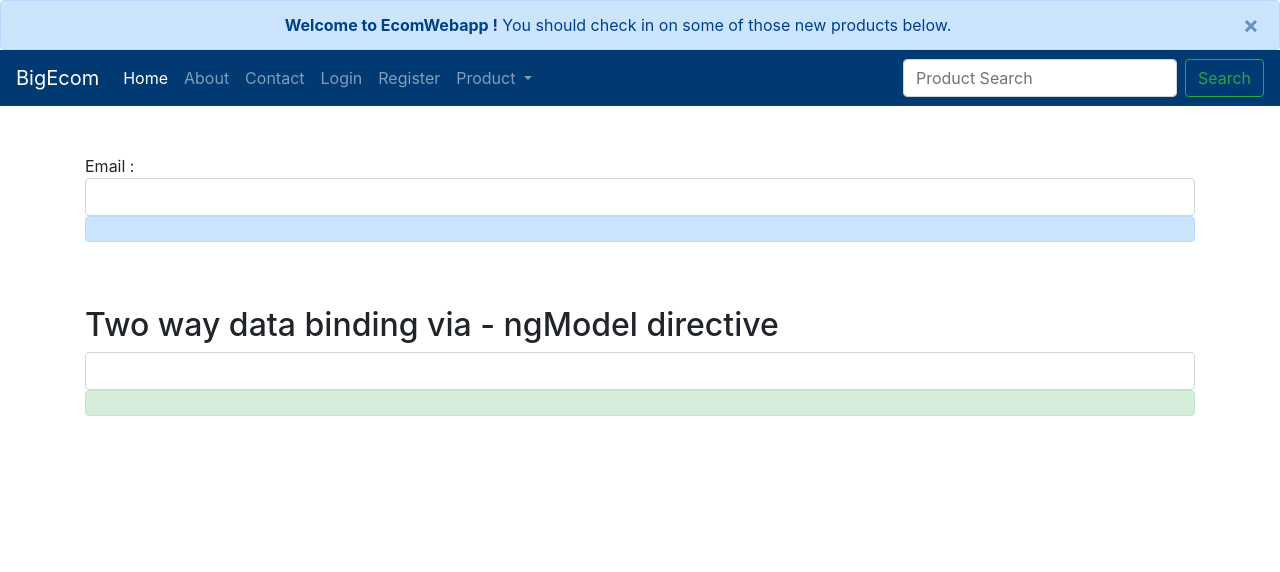
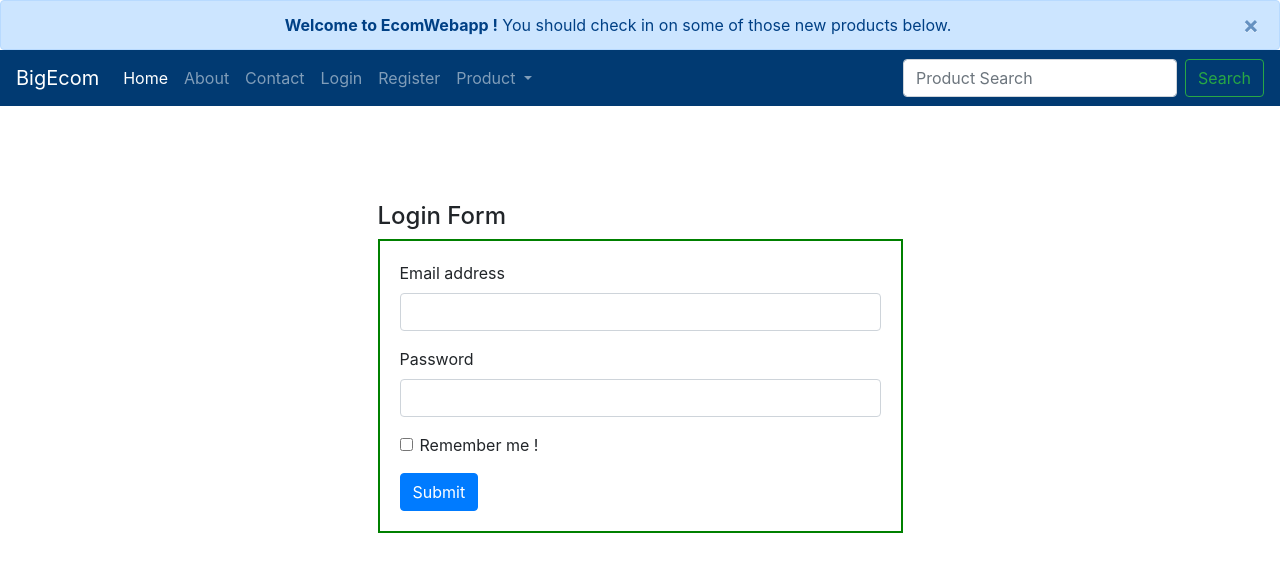
Before and after one commit to wahidKhan74/pase4-ecom-webapp-04-22-2022, an Angular app: page / in a window 1280 px wide. Shown: the top 572 px of the page. Built offline with nearby package versions, Linux system fonts and the light colour scheme.

Commit message:
added  template druiven form

```diff
--- a/src/app/app.component.html
+++ b/src/app/app.component.html
@@ -7,7 +7,8 @@
     <!-- <app-style></app-style> -->
     <!-- <app-class></app-class> -->
     <!-- <app-event></app-event> -->
-    <app-two></app-two>
+    <!-- <app-two></app-two> -->
+    <app-login></app-login>
 </div>
 
 <!-- <app-footer></app-footer> -->
--- a/src/app/auth/login/login.component.css
+++ b/src/app/auth/login/login.component.css
@@ -0,0 +1,9 @@
+.login-form{
+    border: 2px solid green;
+    padding: 20px;
+}
+.error {
+    color :red;
+    font-weight: bold;
+    font-style: italic;
+}
--- a/src/app/auth/login/login.component.html
+++ b/src/app/auth/login/login.component.html
@@ -1 +1,26 @@
-<p>login works!</p>
+<div class="container mt-5">
+    <div class="row">
+        <div class="col"></div>
+        <div class="col-6">
+            <h4>Login Form </h4>
+            <form class="login-form" #loginForm="ngForm">
+                <div class="form-group">
+                  <label for="email">Email address</label>
+                  <input type="email" class="form-control" id="email" name="email" autocomplete="off" [(ngModel)] ="login.email"
+                  required   aria-describedby="emailHelp"  appInputformator>
+                </div>
+                <div class="form-group">
+                  <label for="password">Password</label>
+                  <input type="password" class="form-control" name="password"  autocomplete="off"  [(ngModel)] ="login.password"
+                  required minlength="6" maxlength="12">
+                </div>
+                <div class="form-group form-check">
+                  <input type="checkbox" class="form-check-input" name="agree"  id="agree" required [(ngModel)] ="login.agree">
+                  <label class="form-check-label" for="agree">Remember me !</label>
+                </div>
+                <button type="submit" class="btn btn-primary" (click)="onSubmit(loginForm)">Submit</button>
+              </form>
+        </div>
+        <div class="col"></div>
+    </div>
+</div>
--- a/src/app/auth/login/login.component.ts
+++ b/src/app/auth/login/login.component.ts
@@ -7,9 +7,26 @@ import { Component, OnInit } from '@angular/core';
 })
 export class LoginComponent implements OnInit {
 
+  public login:Login = {
+    email: '',
+    password: '',
+    agree: false
+  }
+
   constructor() { }
 
   ngOnInit(): void {
   }
 
+  public onSubmit(form:any) {
+   //  console.log(form);
+    console.log(this.login);
+
+  }
 }
+
+interface Login  {
+  email :string;
+  password :string;
+  agree:boolean
+}
```
